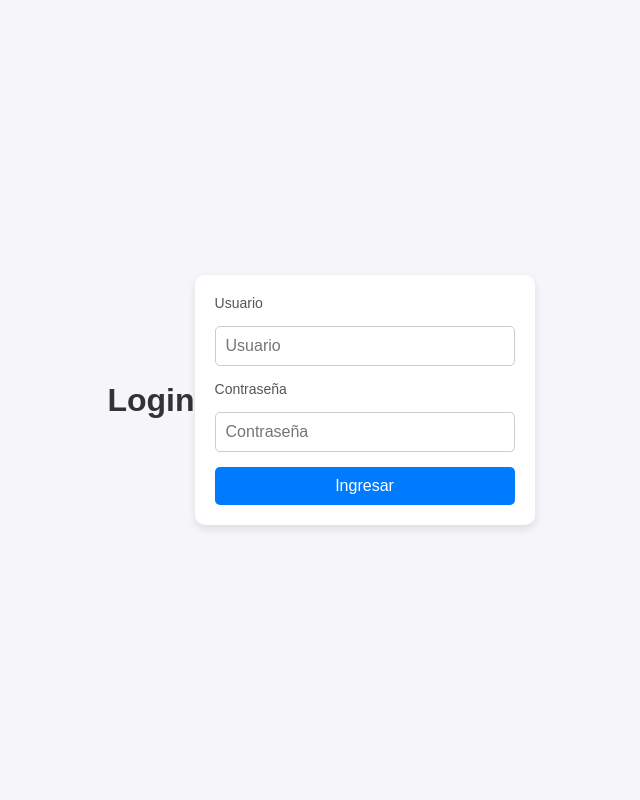
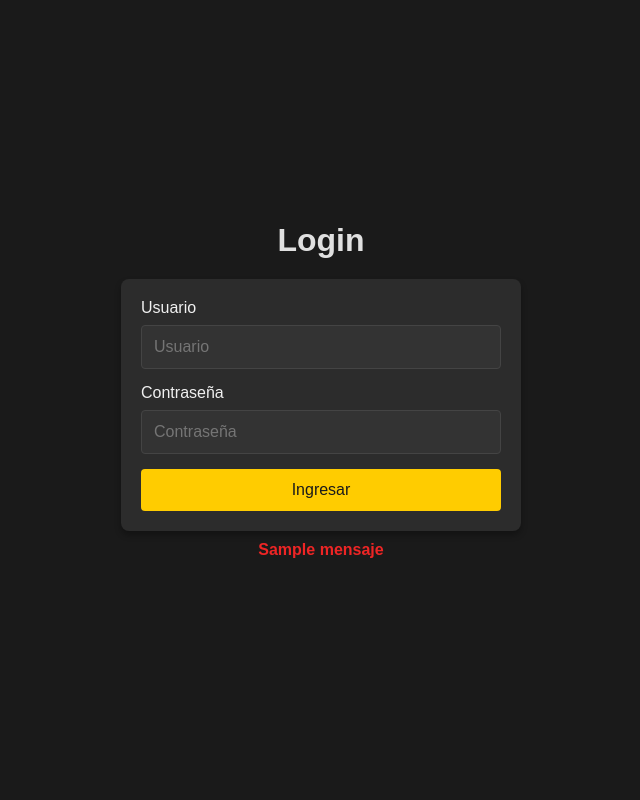
Before and after one commit to JEVizcaya/Web1, a Flask app: template templates/index.html in a window 1280 px wide. Shown: the whole page, without its empty margins (319-959 px from the left). Run offline with Flask 3, Linux system fonts and the light colour scheme; the template is opened without the code that fills it: most values are stand-ins (such as "Sample title", 1, 10 or a date in 2020).

```diff
--- a/app.py
+++ b/app.py
@@ -6,6 +6,26 @@ import pymysql
 
 app = Flask(__name__)
 app.secret_key="123456"
+
+@app.route('/')
+def home():
+    conexion = pymysql.connect(
+        host='localhost',
+        user='root',
+        password='',
+        db='tiendamvc')
+    try:
+        with conexion.cursor() as cursor:
+            #creamos la consulta
+            consulta = "SELECT * FROM producto"
+            cursor.execute(consulta)
+            resultados = cursor.fetchall()
+            return render_template("home.html",resultados)
+    except Exception as e:
+        print("Ocurrió un error al conectar a la bbdd: ", e)
+    finally:
+        conexion.close()
+        print("Conexión cerrada")
 
 @app.route('/login',methods=['GET'])
 def index():
--- a/static/css/style.css
+++ b/static/css/style.css
@@ -1,68 +1,79 @@
-/* Asegura que el body ocupe todo el alto de la pantalla */
+/* Estilo global */
+* {
+    margin: 0;
+    padding: 0;
+    box-sizing: border-box;
+}
+
 body {
+    background-color: #1a1a1a;  /* Fondo oscuro */
+    color: #f0f0f0;  /* Texto claro */
     font-family: Arial, sans-serif;
-    background-color: #f5f5fa;
     display: flex;
     justify-content: center;
     align-items: center;
     height: 100vh;
-    margin: 0;
+    flex-direction: column;
 }
 
-h1 {
-    text-align: center;
-    color: #333;
+h1, h2 {
+    color: #e0e0e0;  /* Color claro para los encabezados */
+    margin-bottom: 20px;
 }
 
-/* Estilos para el formulario */
 form {
-    background-color: #ffffff;
+    background-color: #2c2c2c;  /* Fondo oscuro para el formulario */
     padding: 20px;
-    border-radius: 10px; /* Borde redondeado */
-    box-shadow: 0 4px 8px rgba(0, 0, 0, 0.1); /* Sombra suave */
-    width: 300px; /* Ancho del formulario */
-    display: flex;
-    flex-direction: column;
-    gap: 15px;
+    border-radius: 8px;
+    box-shadow: 0px 4px 6px rgba(0, 0, 0, 0.3);
+    width: 100%;
+    max-width: 400px;
 }
 
-form label {
-    font-size: 14px;
-    color: #555;
+label {
+    font-size: 1rem;
+    margin-bottom: 8px;
+    display: block;
 }
 
-form input[type="text"],
-form input[type="password"] {
-    padding: 10px;
-    font-size: 16px;
-    border: 1px solid #ccc;
-    border-radius: 5px;
-    outline: none;
+input[type="text"],
+input[type="password"] {
+    width: 100%;
+    padding: 12px;
+    margin-bottom: 15px;
+    background-color: #333333;  /* Fondo oscuro para los inputs */
+    border: 1px solid #444444;  /* Borde oscuro */
+    border-radius: 4px;
+    color: #f0f0f0;
+    font-size: 1rem;
 }
 
-form input[type="text"]:focus,
-form input[type="password"]:focus {
-    border-color: #007bff;
+input[type="text"]:focus,
+input[type="password"]:focus {
+    outline: none;
+    border-color: #ffcc00;  /* Resaltar borde en amarillo al enfocarse */
+    background-color: #444444;
 }
 
-form input[type="submit"] {
-    background-color: #007bff;
-    color: white;
+input[type="submit"] {
+    width: 100%;
+    padding: 12px;
+    background-color: #ffcc00;  /* Botón amarillo */
     border: none;
-    padding: 10px;
-    font-size: 16px;
-    border-radius: 5px;
+    border-radius: 4px;
+    color: #1a1a1a;
+    font-size: 1rem;
     cursor: pointer;
     transition: background-color 0.3s ease;
 }
 
-form input[type="submit"]:hover {
-    background-color: #0056b3;
+input[type="submit"]:hover {
+    background-color: #ff9900;  /* Cambiar a naranja en hover */
 }
 
-/* Estilo para el mensaje de error */
 h2 {
+    color: #ee2525;  /* Color de error en rojo */
+    font-size: 1rem;
     text-align: center;
-    color: red;
-    font-size: 14px;
+    margin-top: 10px;
 }
--- a/templates/admin/admin.html
+++ b/templates/admin/admin.html
@@ -3,9 +3,9 @@
 <head>
     <meta charset="UTF-8">
     <meta name="viewport" content="width=device-width, initial-scale=1.0">
-    <title>Document</title>
+    <title>Admin</title>
 </head>
 <body>
-    <h1>admin</h1>
+    <h1>Admin</h1>
 </body>
 </html>
--- a/templates/index.html
+++ b/templates/index.html
@@ -16,7 +16,7 @@
         <input type="password" name="password" id="password" placeholder="Contraseña">
         <input type="submit" value="Ingresar">
     </form>
-    <h2>{{error}}</h2>
+    <h2>{{mensaje}}</h2>
 
 </body>
 </html>
```
Also changed, not shown: templates/home.html (added, +18 -0 lines).
